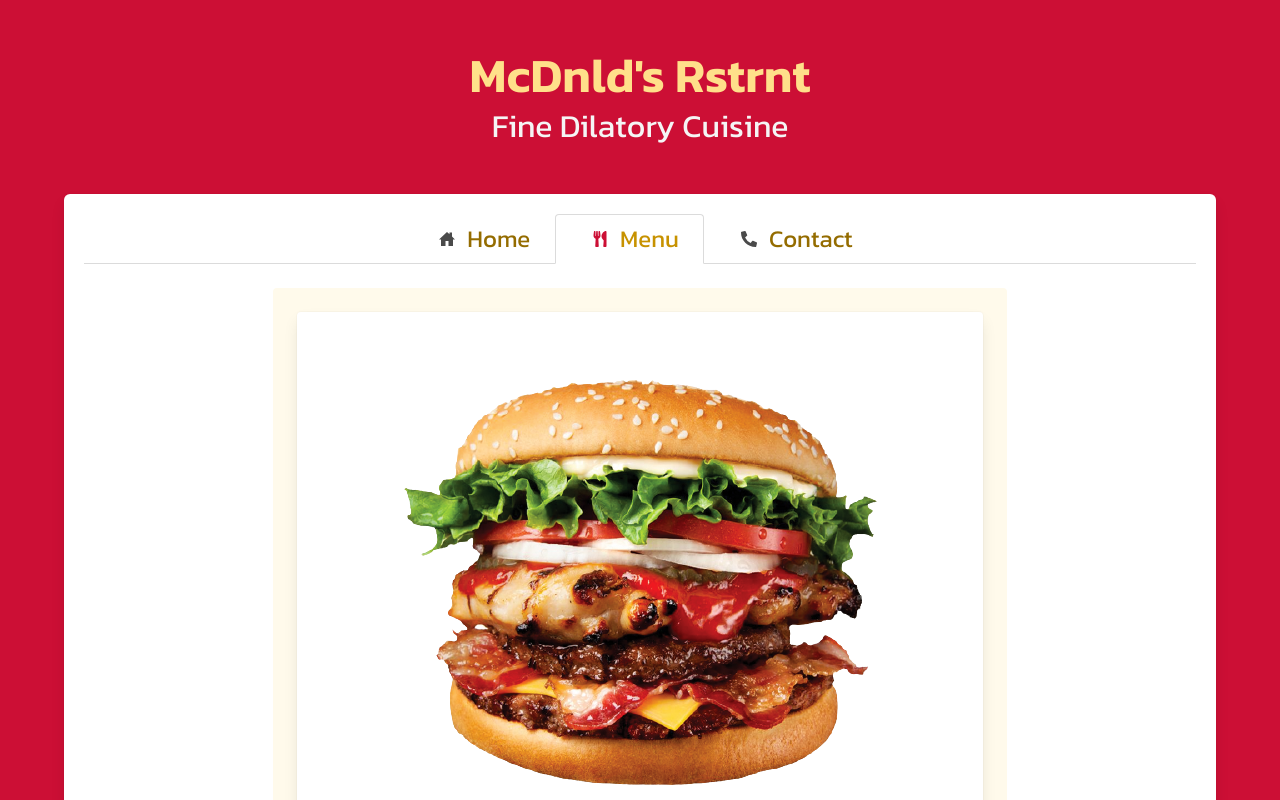
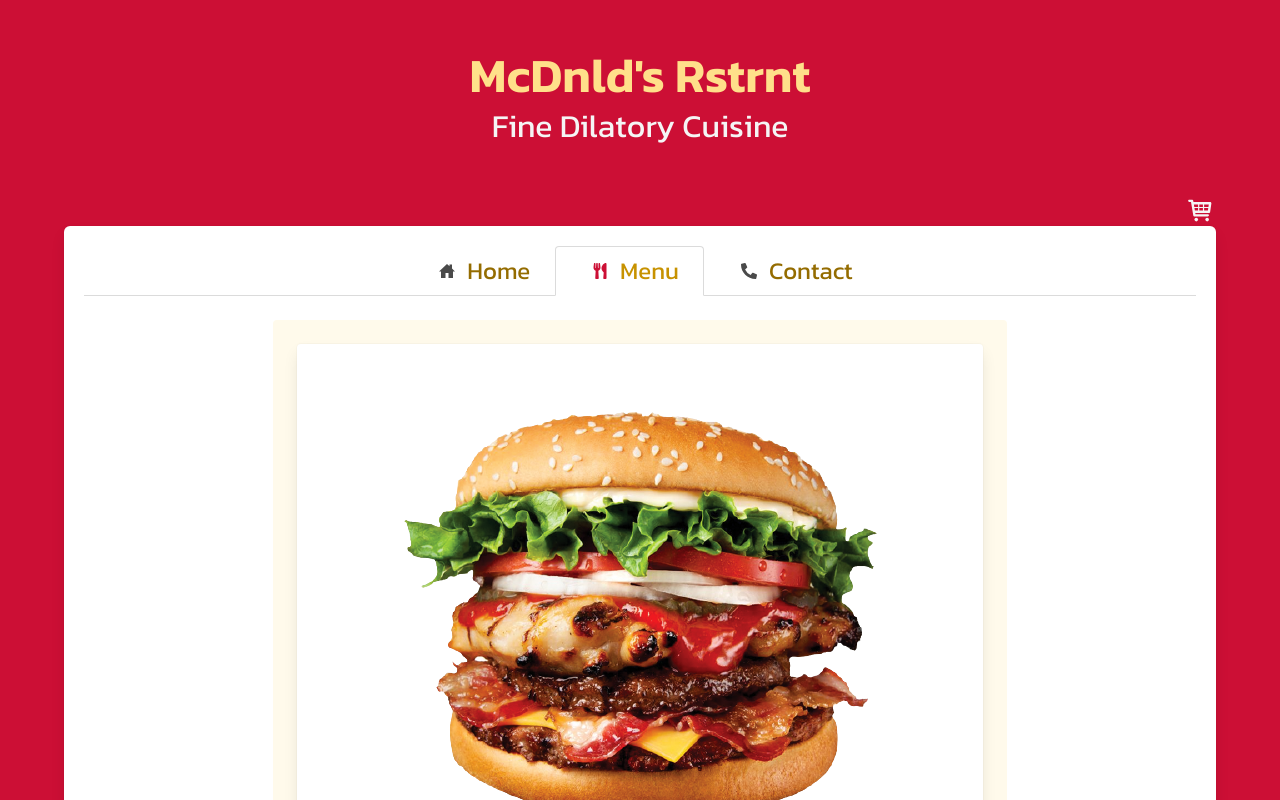
Before and after one commit to open-industry/Restaurant-Template, a React (Create React App) app: page /#/menu in a window 1280 px wide. Shown: the top 800 px of the page. Built offline with nearby package versions, Linux system fonts and the light colour scheme.

Commit message:
add cart icon and style rules for cart and tenative logic

```diff
--- a/src/App.css
+++ b/src/App.css
@@ -27,6 +27,10 @@ div.message-body {
 .is-transparent {
   background-color: transparent!important;
   box-shadow: none!important;
+}
+
+.is-justify-right-desktop {
+  justify-content: space-between;
 }
 
 .has-text-bgc {
@@ -80,11 +84,15 @@ div.message-body {
     width: 66%;
     height: 66%;
   }
+
+  .is-justify-right-desktop {
+    justify-content: flex-end;
+  }
 }
 
 @media (max-width: 399px) {
   .hero-body {
-    padding: 0!important;
+    padding: 1rem 0 0!important;
   }
 }
 
--- a/src/App.js
+++ b/src/App.js
@@ -1,6 +1,7 @@
-import React from 'react';
+import React, { useState } from 'react';
 // BrowserRouter in index.js
 import { Route, Routes } from 'react-router-dom';
+import { TiShoppingCart } from 'react-icons/ti';
 import Home from './pages/Home';
 import Menu from './pages/Menu';
 import Contact from './pages/Contact';
@@ -9,9 +10,19 @@ import Sidebar from './components/Sidebar';
 import Footer from './components/Footer';
 import { LocationProvider } from './components/navContext';
 import './App.css';
-// import 'bulma/css/bulma.min.css';
 
 function App() {
+  const [cart, setCart] = useState([]);
+
+  const addItem = (item, qty) => {
+    const itemInCart = cart.find((cartItem) => cartItem.id === item.id);
+    if (itemInCart) {
+      itemInCart.qty += qty;
+    } else {
+      setCart((prevState) => [...prevState, { ...item, qty }]);
+    }
+  };
+
   return (
     <>
       <header className="hero has-text-centered has-background-danger-dark">
@@ -22,12 +33,17 @@ function App() {
       </header>
       <main className="section has-background-danger-dark">
         <LocationProvider>
-          <Sidebar />
+          <div className="container is-flex is-align-items-center is-justify-right-desktop" style={{ position: 'initial' }}>
+            <Sidebar />
+            <button className="icon is-medium" type="button">
+              <TiShoppingCart color="#f5f5f5" size="29px" />
+            </button>
+          </div>
           <div className="container">
             <div className="box">
               <HorizontalNav />
               <Routes>
-                <Route path="/menu" element={<Menu />} />
+                <Route path="/menu" element={<Menu cart={cart} addToCart={addItem} />} />
                 <Route path="/contact" element={<Contact />} />
                 <Route path="/" element={<Home />} />
               </Routes>
--- a/src/components/AddToCart.css
+++ b/src/components/AddToCart.css
@@ -11,7 +11,7 @@
   transition: bottom 200ms ease-in;
   border: 1px solid hsl(348, 86%, 43%);
   box-shadow: 0 0 .5rem hsl(348, 86%, 43%);
-  animation: slide-in 200ms ease-out;
+  animation: slide-in 350ms ease-out;
 }
 
 .slide-out {
--- a/src/components/Sidebar.css
+++ b/src/components/Sidebar.css
@@ -2,13 +2,17 @@
     requires <main> or parent position: relative (!== static) */
 .nav-menu {
   position: absolute;
+  /* position: fixed; */
   background-color: #ab1236;
   z-index: 1;
-  transition: 850ms;
+  transition: left 250ms ease-in;
   padding: 0px .5rem;
-  top: calc(48px + 24px); /* parent padding + burger icon height */
-  bottom: -32px; /* -height of footer to reach bottom of document */
-  left: -100%;
+  /* top: +24px; */ /* burger icon height */
+  top: calc(48px + 30px); /* parent padding + burger icon height */
+  /* bottom: 0; */ /* -height of footer to reach bottom of document */
+  bottom: -68px; /* -height of footer to reach bottom of document */
+  /* left: calc(-130px + -24px); */ /* offset main element padding + menu width */
+  left: -132px; /* width of nav-meny */
   border-radius: 0px 4px 4px 0px;
   border-color: gold;
   box-shadow: 0 0 .4rem gold;
@@ -16,8 +20,9 @@
 
 /* slides sidebar to view when active */
 .nav-menu.is-active {
+  /* left: -24px; */ /* offset main element padding */
   left: 0;
-  transition: 350ms;
+  transition: left 450ms ease-out;
 }
 
 /* highlights active nav item */
```
